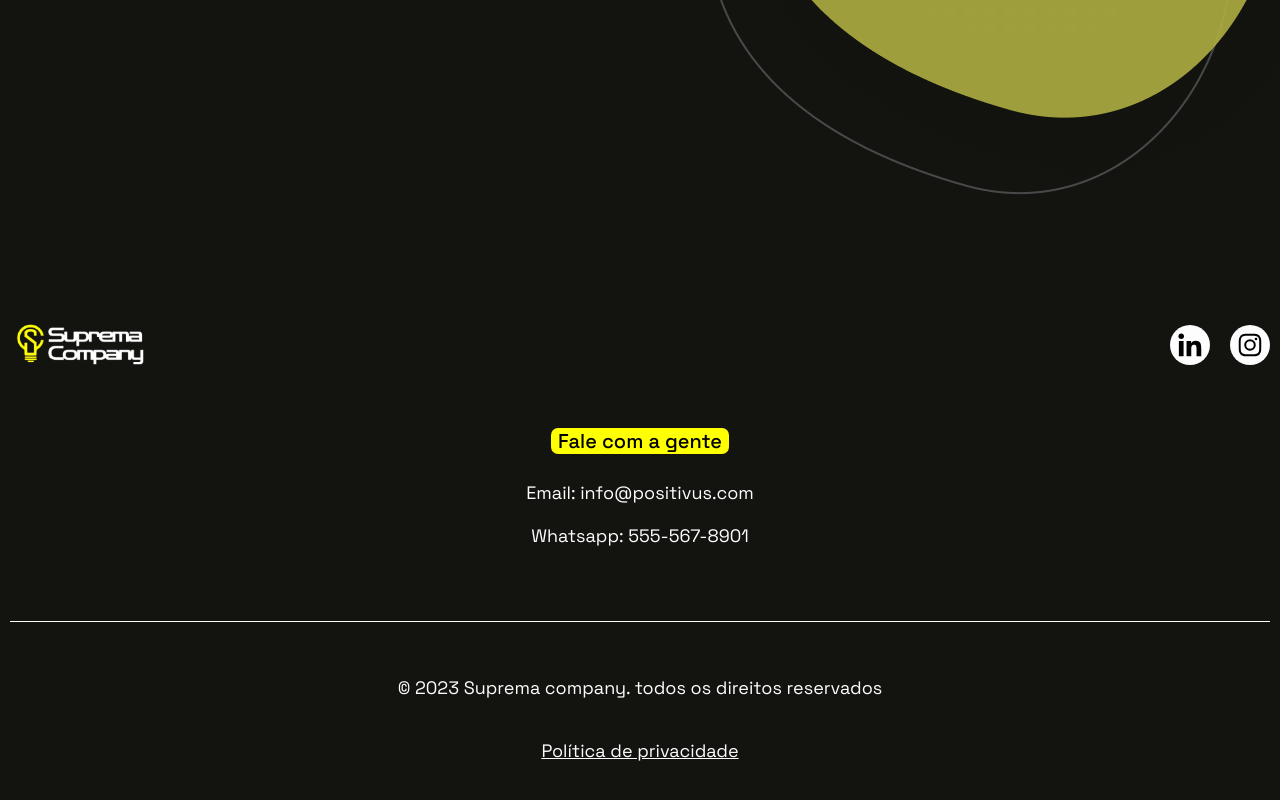
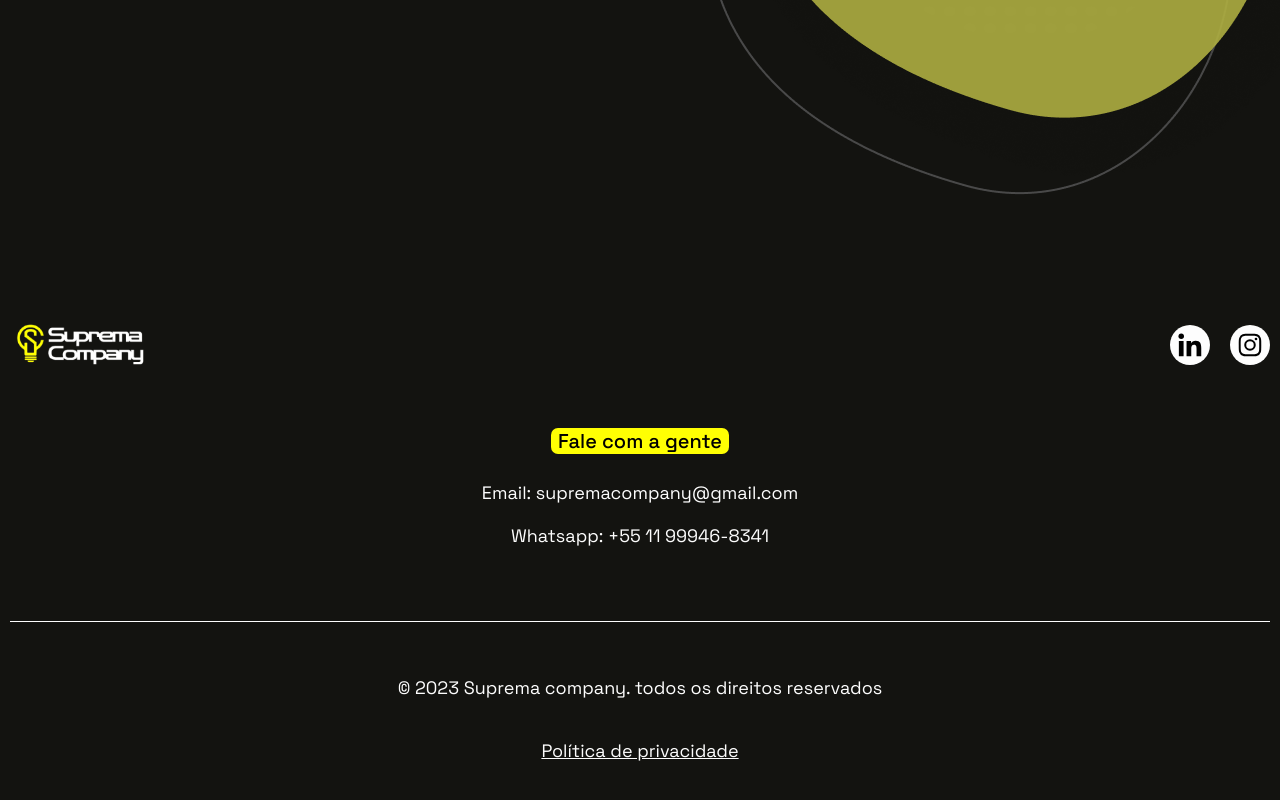
Before and after one commit to JhowBRCG/suprema-remake, a React (Vite) app: page / in a window 1280 px wide. Shown: the part 6193-6993 px from the top of the page. Built offline with nearby package versions, Linux system fonts and the light colour scheme.

Commit message:
Add real data for socials and contact

```diff
--- a/src/components/Footer/index.jsx
+++ b/src/components/Footer/index.jsx
@@ -9,7 +9,10 @@ const Footer = () => {
         <img src={Logo} alt="logo suprema" />
         <ul>
           <li>
-            <a href="https://www.linkedin.com/company/suprema-company">
+            <a
+              href="https://www.linkedin.com/company/suprema-company"
+              target="_blank"
+            >
               <BiLogoLinkedin size={30} />
             </a>
           </li>
@@ -22,8 +25,8 @@ const Footer = () => {
       </Socials>
       <Contact>
         <h4>Fale com a gente</h4>
-        <p>Email: info@positivus.com</p>
-        <p>Whatsapp: 555-567-8901</p>
+        <p>Email: supremacompany@gmail.com</p>
+        <p>Whatsapp: +55 11 99946-8341</p>
       </Contact>
       <Rights>
         <p>© 2023 Suprema company. todos os direitos reservados</p>
```
